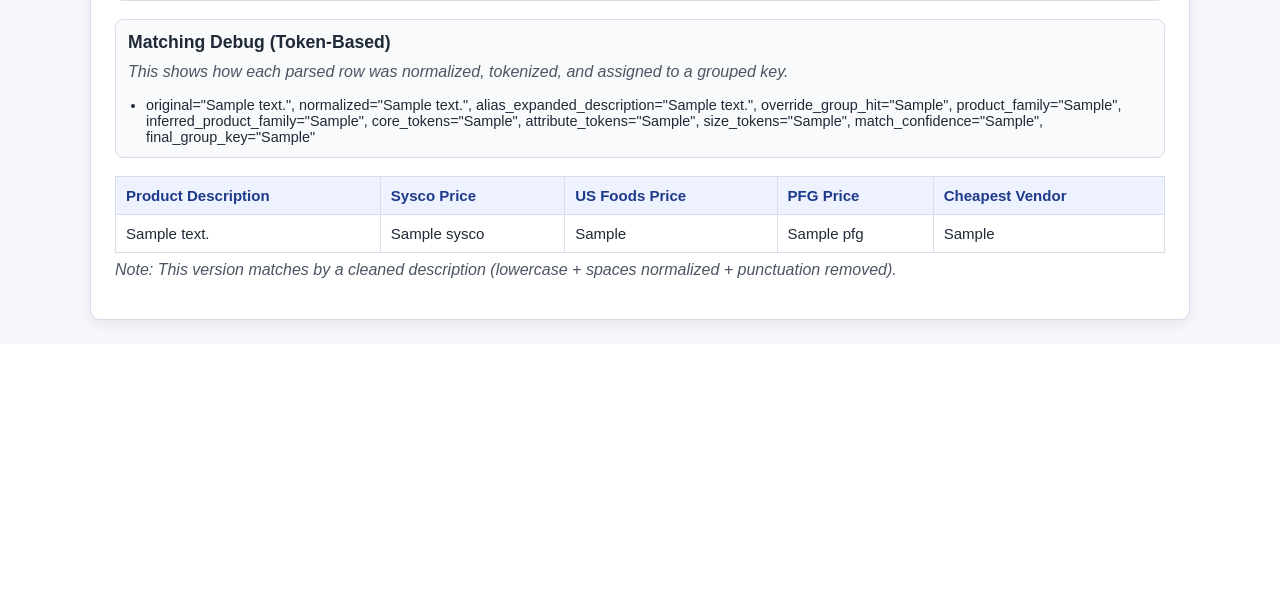
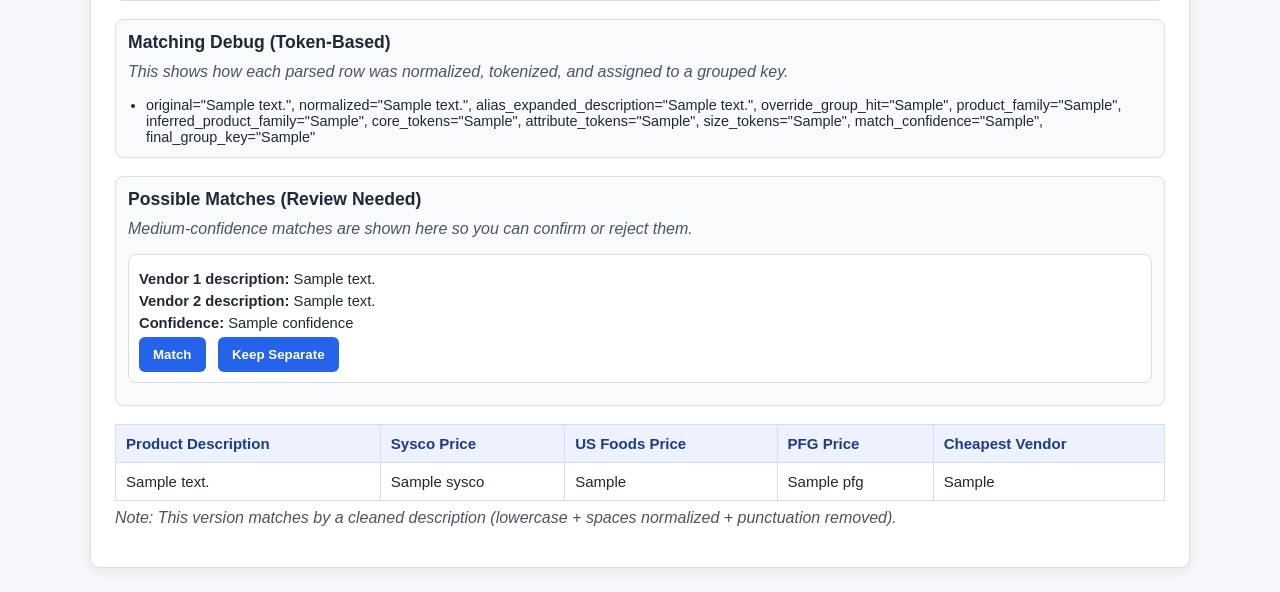
Before and after one commit to Mfaraglia/Confluence, a Flask app: template templates/index.html in a window 1280 px wide. Shown: the part 686-1278 px from the top of the page. Before the commit the page ends 1015 px from the top, so only its background shows below. Run offline with Flask 3, Linux system fonts and the light colour scheme; the template is opened without the code that fills it: most values are stand-ins (such as "Sample title", 1, 10 or a date in 2020).

Commit message:
Add human review workflow for medium-confidence product matches

```diff
--- a/app.py
+++ b/app.py
@@ -1,5 +1,6 @@
 import csv
 import io
+import json
 import re
 import uuid
 from typing import Any, Dict, List, Optional, Tuple
@@ -9,12 +10,43 @@
 
 app = Flask(__name__)
 app.secret_key = "dev-secret-key-change-me"
+MATCH_MEMORY_FILE = "match_memory.json"
 
 # Simple in-memory cache for uploaded CSV text between two submits:
 # 1) upload file(s)
 # 2) apply manual column mapping
 # This keeps the app beginner-friendly without adding a database.
 UPLOAD_CACHE: Dict[str, Dict[str, str]] = {}
+
+
+def load_match_memory() -> Dict[str, Any]:
+    try:
+        with open(MATCH_MEMORY_FILE, "r", encoding="utf-8") as f:
+            data = json.load(f)
+            return {
+                "confirmed": data.get("confirmed", {}),
+                "rejected": set(data.get("rejected", [])),
+            }
+    except FileNotFoundError:
+        return {"confirmed": {}, "rejected": set()}
+
+
+def save_match_memory(memory: Dict[str, Any]) -> None:
+    with open(MATCH_MEMORY_FILE, "w", encoding="utf-8") as f:
+        json.dump(
+            {
+                "confirmed": memory.get("confirmed", {}),
+                "rejected": sorted(list(memory.get("rejected", set()))),
+            },
+            f,
+            indent=2,
+        )
+
+
+def build_pair_key(left: str, right: str) -> str:
+    a = clean_description_for_match(left)
+    b = clean_description_for_match(right)
+    return "||".join(sorted([a, b]))
 
 # These lists hold common header names we might see in vendor CSV files.
 DESCRIPTION_KEYS = [
@@ -614,10 +646,14 @@
 
 # Combine rows from all vendors using token-overlap + similarity matching.
 def build_comparison_rows(
-    rows: List[Dict[str, Optional[float]]],
-) -> Tuple[List[Dict[str, str]], List[Dict[str, str]]]:
+    rows: List[Dict[str, Optional[float]]], match_memory: Dict[str, Any]
+) -> Tuple[List[Dict[str, str]], List[Dict[str, str]], List[Dict[str, str]]]:
     combined: Dict[str, Dict[str, Any]] = {}
     match_debug_rows: List[Dict[str, str]] = []
+    possible_matches: List[Dict[str, str]] = []
+
+    high_conf_threshold = 0.80
+    medium_conf_threshold = 0.60
 
     for row in rows:
         original_description = (row.get("description") or "").strip()
@@ -648,14 +684,58 @@
                 inferred_product_family = infer_product_family_from_tokens(core_tokens)
                 product_family = inferred_product_family
 
-        # Required grouping behavior:
-        # After product_family is assigned, always use it as final group key.
-        final_group_key = product_family if product_family else "unclassified item"
+        # Decide whether to auto-group, suggest review, or keep separate.
+        best_group_key = ""
+        best_confidence = 0.0
+        best_candidate_description = ""
+        for group_key, group_data in combined.items():
+            core_overlap = token_overlap_score(core_tokens, list(group_data["core_tokens"]))
+            attribute_overlap = token_overlap_score(attribute_tokens, list(group_data["attribute_tokens"]))
+            size_overlap = token_overlap_score(size_tokens, list(group_data["size_tokens"]))
+            family_bonus = 1.0 if product_family and product_family == group_data.get("product_family", "") else 0.0
+            confidence = (
+                (0.45 * family_bonus)
+                + (0.35 * core_overlap)
+                + (0.15 * attribute_overlap)
+                + (0.05 * size_overlap)
+            )
+            if confidence > best_confidence:
+                best_confidence = confidence
+                best_group_key = group_key
+                best_candidate_description = str(group_data["display_description"])
 
-        # Confidence is still shown in debug:
-        # - 1.00 when this is the first item in a family
-        # - computed overlap score when family already exists
-        match_confidence = 1.00
+        confirmed_group = ""
+        if best_group_key:
+            pair_key = build_pair_key(alias_expanded_description, best_candidate_description)
+            confirmed_group = match_memory.get("confirmed", {}).get(pair_key, "")
+            is_rejected = pair_key in match_memory.get("rejected", set())
+        else:
+            pair_key = ""
+            is_rejected = False
+
+        if confirmed_group:
+            final_group_key = confirmed_group
+            match_confidence = 1.0
+        elif best_group_key and (not is_rejected) and best_confidence >= high_conf_threshold:
+            final_group_key = best_group_key
+            match_confidence = best_confidence
+        elif best_group_key and (not is_rejected) and best_confidence >= medium_conf_threshold:
+            # Medium confidence: suggest review, do not auto-group.
+            possible_matches.append(
+                {
+                    "left_description": original_description,
+                    "right_description": best_candidate_description,
+                    "confidence": f"{best_confidence:.2f}",
+                    "pair_key": pair_key,
+                    "group_key": best_group_key,
+                }
+            )
+            final_group_key = f"{product_family}::{normalized_description}"
+            match_confidence = best_confidence
+        else:
+            # Low confidence (or rejected): keep separate.
+            final_group_key = f"{product_family}::{normalized_description}"
+            match_confidence = best_confidence if best_group_key else 1.0
 
         if final_group_key not in combined:
             combined[final_group_key] = {
@@ -670,14 +750,6 @@
                 "pfg": None,
             }
         else:
-            group_core_tokens = list(combined[final_group_key]["core_tokens"])
-            group_attribute_tokens = list(combined[final_group_key]["attribute_tokens"])
-            group_size_tokens = list(combined[final_group_key]["size_tokens"])
-            core_overlap = token_overlap_score(core_tokens, group_core_tokens)
-            attribute_overlap = token_overlap_score(attribute_tokens, group_attribute_tokens)
-            size_overlap = token_overlap_score(size_tokens, group_size_tokens)
-            match_confidence = (0.60 * core_overlap) + (0.30 * attribute_overlap) + (0.10 * size_overlap)
-
             # Keep the clearest human-readable label among matched rows.
             combined[final_group_key]["display_description"] = choose_clearer_description(
                 str(combined[final_group_key]["display_description"]), original_description
@@ -754,13 +826,14 @@
             }
         )
 
-    return output, match_debug_rows
+    return output, match_debug_rows, possible_matches
 
 
 @app.route("/", methods=["GET", "POST"])
 def index():
     comparison_rows: List[Dict[str, str]] = []
     match_debug_rows: List[Dict[str, str]] = []
+    possible_matches: List[Dict[str, str]] = []
     errors: List[str] = []
     debug_details: List[Dict[str, Any]] = []
     mapping_options: Dict[str, Any] = {}
@@ -780,6 +853,7 @@
         all_vendor_rows: List[Dict[str, Optional[float]]] = []
         action = request.form.get("action", "upload")
         upload_id = request.form.get("upload_id", "")
+        match_memory = load_match_memory()
 
         # File uploads require multipart/form-data in the HTML form.
         # If the form is not multipart, request.files will be empty.
@@ -879,11 +953,39 @@
                         "selected": debug_info.get("selected_columns", {}),
                     }
 
+        # Step 3: user confirms/rejects possible match suggestion.
+        elif action == "review_decision":
+            pair_key = request.form.get("pair_key", "")
+            decision = request.form.get("decision", "")
+            group_key = request.form.get("group_key", "")
+            if pair_key and decision == "match":
+                match_memory["confirmed"][pair_key] = group_key
+                match_memory["rejected"].discard(pair_key)
+                save_match_memory(match_memory)
+            elif pair_key and decision == "separate":
+                match_memory["rejected"].add(pair_key)
+                match_memory["confirmed"].pop(pair_key, None)
+                save_match_memory(match_memory)
+
+            if not upload_id:
+                upload_id = session.get("last_upload_id", "")
+            cached_vendor_files = UPLOAD_CACHE.get(upload_id, {})
+            for vendor_name, _, _ in vendor_keys:
+                file_text = cached_vendor_files.get(vendor_name, "")
+                if not file_text:
+                    continue
+                rows, file_errors, debug_info = parse_vendor_text(vendor_name, file_text, None)
+                all_vendor_rows.extend(rows)
+                errors.extend(file_errors)
+                debug_details.append(debug_info)
+
         if not all_vendor_rows and not errors and action == "upload":
             errors.append("Please upload at least one CSV file.")
 
         if all_vendor_rows and not show_mapping_form:
-            comparison_rows, match_debug_rows = build_comparison_rows(all_vendor_rows)
+            comparison_rows, match_debug_rows, possible_matches = build_comparison_rows(
+                all_vendor_rows, match_memory
+            )
         elif show_mapping_form and not errors:
             errors.append("Please choose manual column mappings, then click Apply Column Mapping.")
 
@@ -893,6 +995,7 @@
         errors=errors,
         debug_details=debug_details,
         match_debug_rows=match_debug_rows,
+        possible_matches=possible_matches,
         upload_debug=upload_debug,
         show_mapping_form=show_mapping_form,
         mapping_options=mapping_options,
--- a/templates/index.html
+++ b/templates/index.html
@@ -380,6 +380,36 @@
       </section>
     {% endif %}
 
+    {% if possible_matches %}
+      <section class="debug" aria-label="Possible match review">
+        <h2>Possible Matches (Review Needed)</h2>
+        <p class="muted">Medium-confidence matches are shown here so you can confirm or reject them.</p>
+        {% for candidate in possible_matches %}
+          <div class="debug-card">
+            <p><strong>Vendor 1 description:</strong> {{ candidate.left_description }}</p>
+            <p><strong>Vendor 2 description:</strong> {{ candidate.right_description }}</p>
+            <p><strong>Confidence:</strong> {{ candidate.confidence }}</p>
+            <form method="POST" style="display:inline-block; margin-right:8px;">
+              <input type="hidden" name="action" value="review_decision">
+              <input type="hidden" name="upload_id" value="{{ upload_id }}">
+              <input type="hidden" name="pair_key" value="{{ candidate.pair_key }}">
+              <input type="hidden" name="group_key" value="{{ candidate.group_key }}">
+              <input type="hidden" name="decision" value="match">
+              <button type="submit">Match</button>
+            </form>
+            <form method="POST" style="display:inline-block;">
+              <input type="hidden" name="action" value="review_decision">
+              <input type="hidden" name="upload_id" value="{{ upload_id }}">
+              <input type="hidden" name="pair_key" value="{{ candidate.pair_key }}">
+              <input type="hidden" name="group_key" value="{{ candidate.group_key }}">
+              <input type="hidden" name="decision" value="separate">
+              <button type="submit">Keep Separate</button>
+            </form>
+          </div>
+        {% endfor %}
+      </section>
+    {% endif %}
+
     <div class="table-wrap">
       <table aria-label="Vendor comparison table">
         <thead>
```
Also changed, not shown: README.md.
